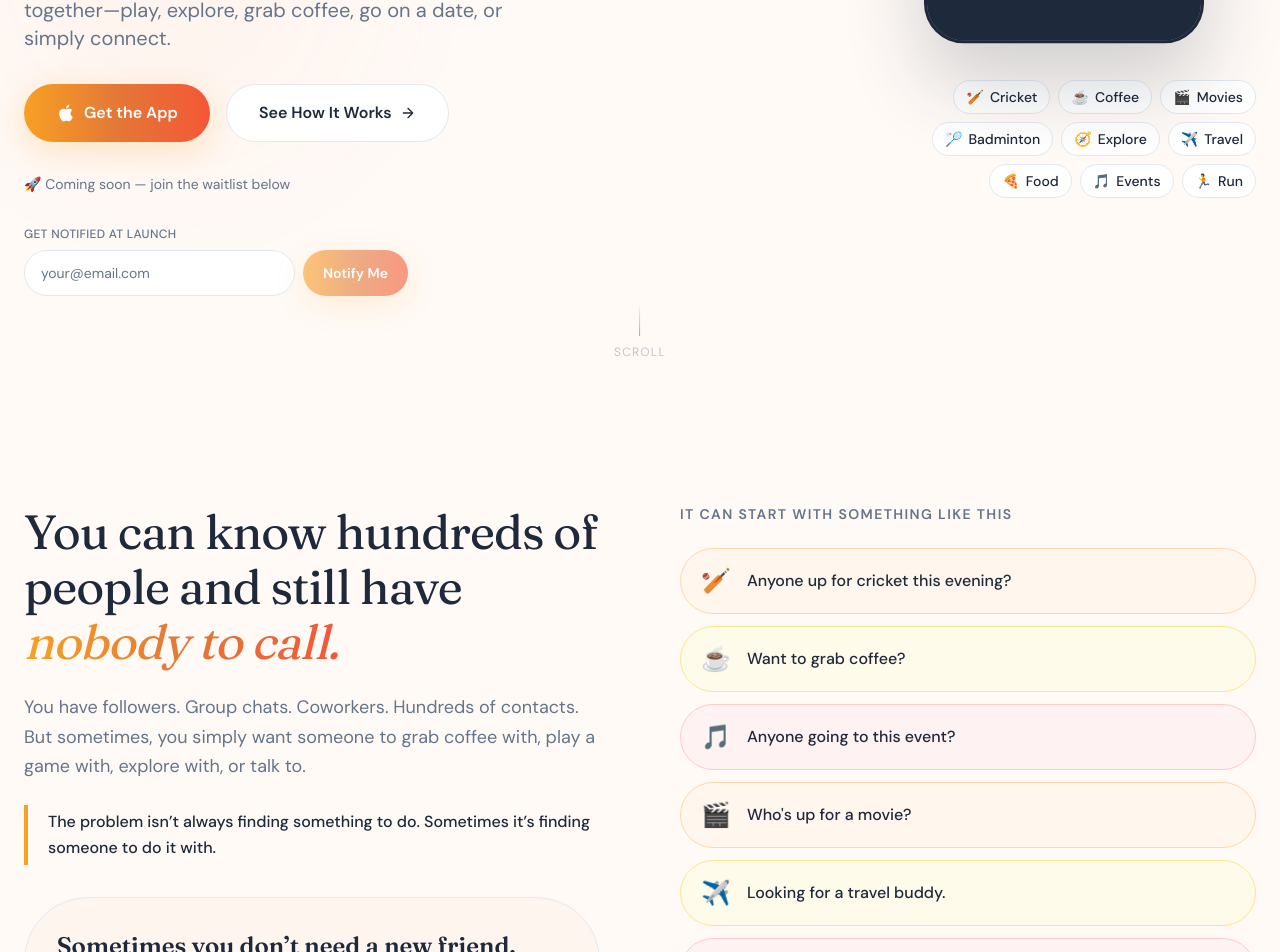
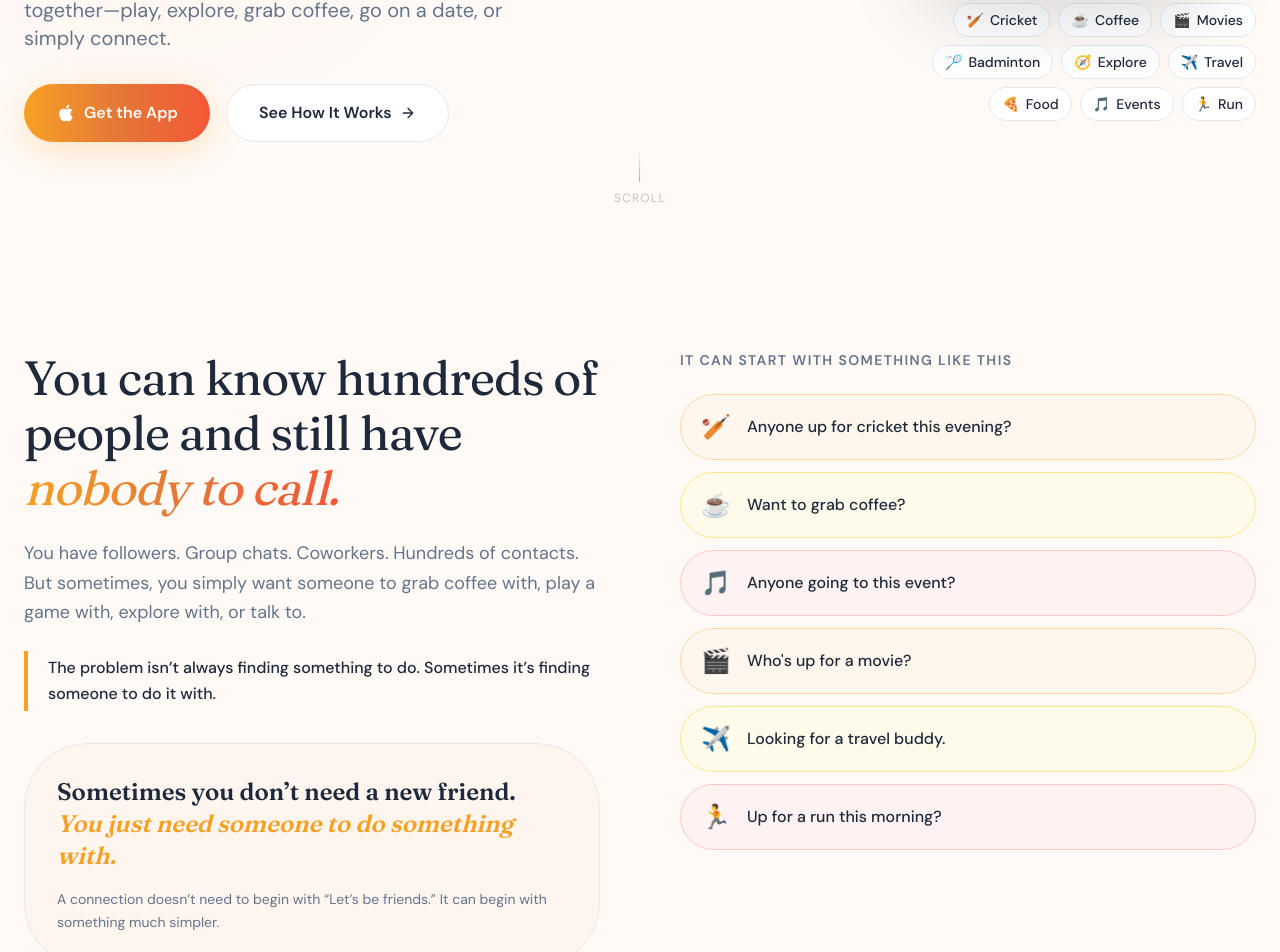
Before and after one commit to anshusony12/planb-official, a Next.js app: page / in a window 1280 px wide. Shown: the part 817-1769 px from the top of the page. Built offline with nearby package versions, Linux system fonts and the light colour scheme.

Commit message:
bug fixed 3

```diff
--- a/src/app/components/HeroSection.tsx
+++ b/src/app/components/HeroSection.tsx
@@ -1,7 +1,6 @@
 import React from 'react';
 import Link from 'next/link';
 import AppImage from '@/components/ui/AppImage';
-import NotifyMe from './NotifyMe';
 
 const activityPills = [
 { emoji: '🏏', label: 'Cricket' },
@@ -77,15 +76,6 @@ export default function HeroSection() {
               </Link>
             </div>
 
-            {/* Coming soon note */}
-            <p className="text-sm text-muted-foreground">
-              🚀 Coming soon — join the waitlist below
-            </p>
-            {/* Notify Me */}
-            <div>
-              <p className="text-xs text-muted-foreground mb-2 font-medium uppercase tracking-wide">Get notified at launch</p>
-              <NotifyMe variant="hero" />
-            </div>
           </div>
 
           {/* Right: Visual */}
--- a/src/app/components/NotifyMe.tsx
+++ b/src/app/components/NotifyMe.tsx
@@ -65,8 +65,9 @@ export default function NotifyMe({ variant = 'hero' }: NotifyMeProps) {
 
         await fetch(endpoint, {
           method: 'POST',
+          mode: 'no-cors',
           headers: {
-            'Content-Type': 'application/json',
+            'Content-Type': 'text/plain;charset=utf-8'
           },
           body: JSON.stringify({
             email,
--- a/src/app/contact/page.tsx
+++ b/src/app/contact/page.tsx
@@ -119,8 +119,9 @@ export default function ContactPage() {
 
           const res = await fetch(endpoint, {
               method: 'POST',
+              mode: 'no-cors',
               headers: {
-                'Content-Type': 'application/json',
+                'Content-Type': 'text/plain;charset=utf-8'
               },
               body: JSON.stringify({
                   name: form.name,
```
